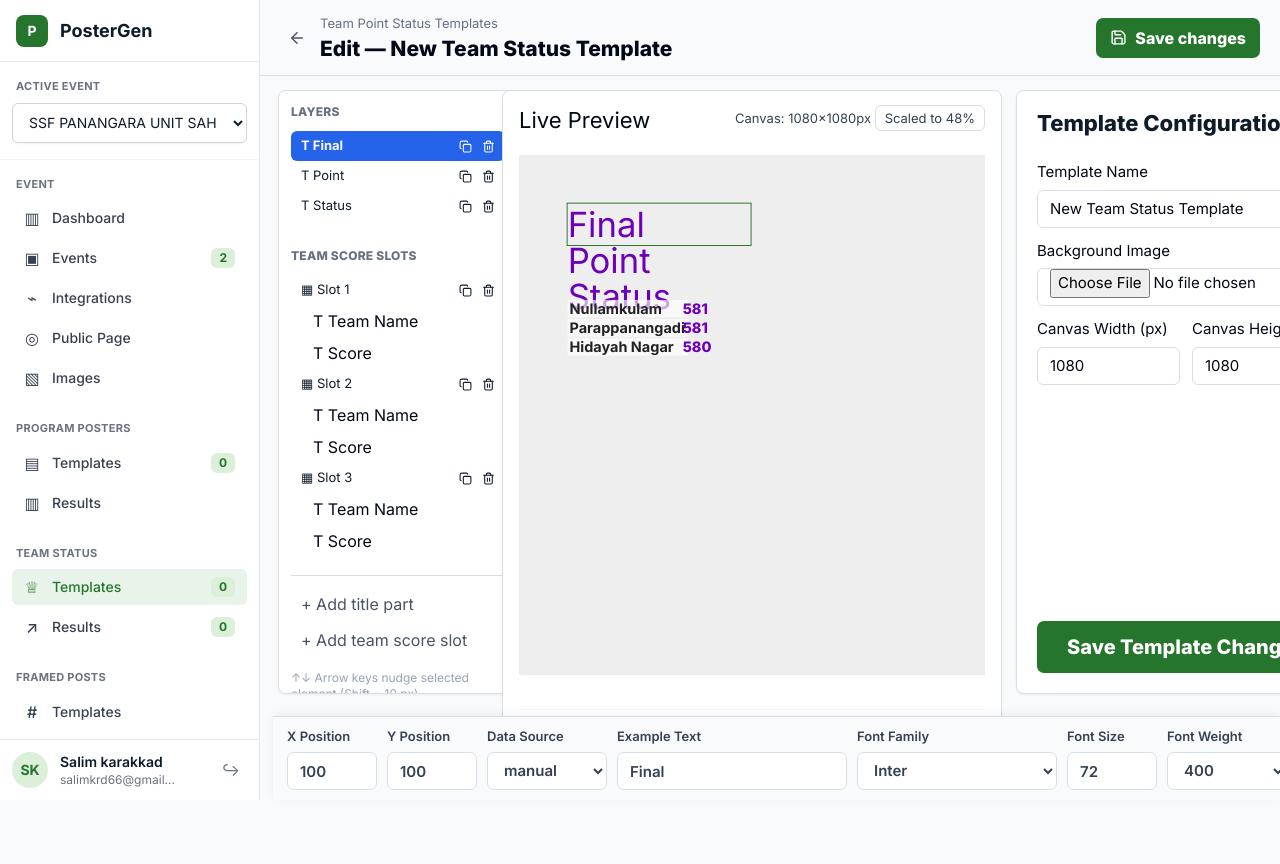
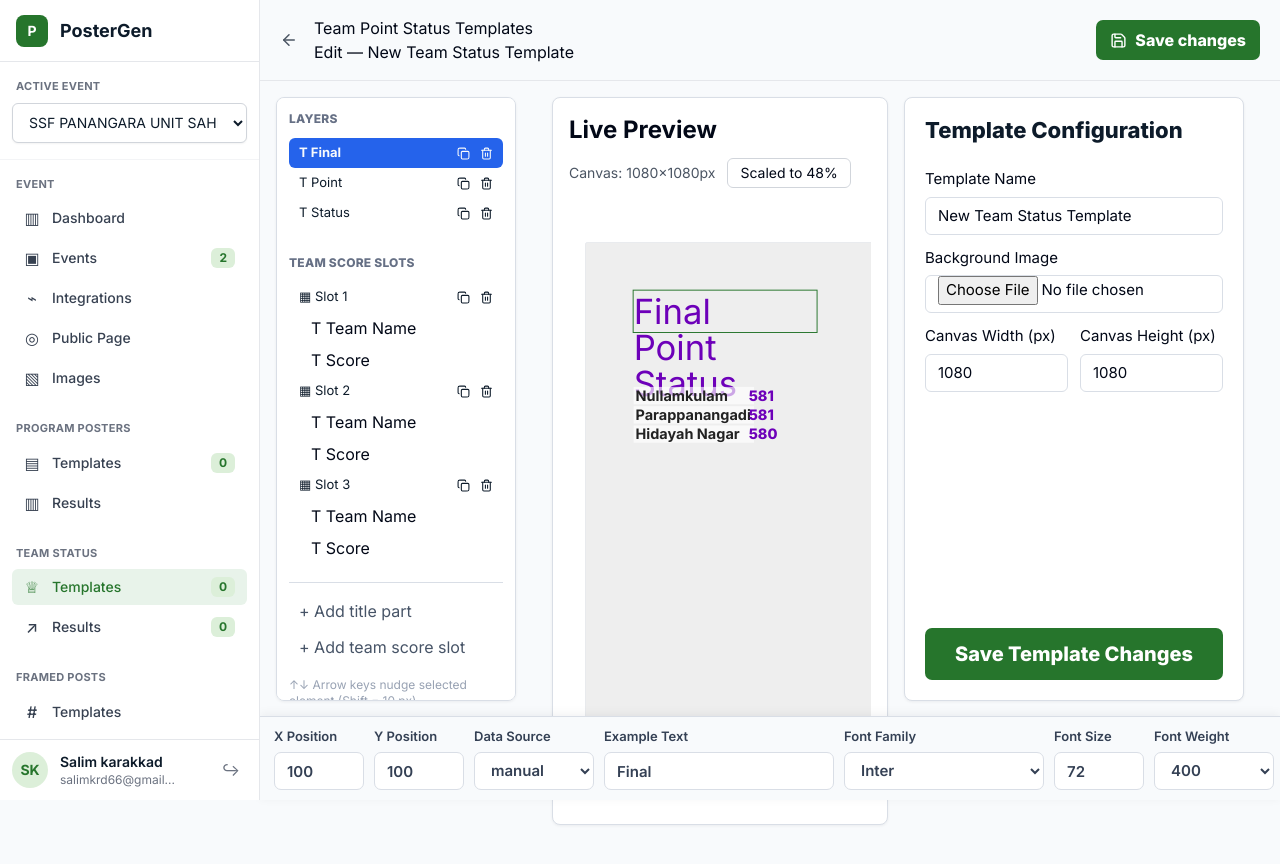
Before and after one commit to salimkrd/Rankify, a React (Vite) app: page /dashboard/team-status-templates/1/edit in a window 1280 px wide. Shown: the top 864 px of the page. Built offline with nearby package versions, Linux system fonts and the light colour scheme; a web font is replaced by a local one.

Commit message:
Update app

```diff
--- a/src/pages/TeamStatusTemplateEditorPage.jsx
+++ b/src/pages/TeamStatusTemplateEditorPage.jsx
@@ -663,7 +663,9 @@ export default function TeamStatusTemplateEditorPage() {
   return (
     <section className="team-editor-page">
       <style>{styles}</style>
-      <header className="editor-header">
+      <header className="sticky top-0 z-30 border-b border-gray-200 bg-[#F8FAFC] px-5 py-4">
+        <div className="flex items-center justify-between gap-4">
+          <div className="flex items-center gap-4">
             <button type="button" className="back-btn" onClick={() => navigate("/dashboard/team-status-templates")}>
               <ArrowLeft size={18} />
             </button>
@@ -671,14 +673,16 @@ export default function TeamStatusTemplateEditorPage() {
               <p>Team Point Status Templates</p>
               <h1>{isEdit ? `Edit — ${template.name}` : "Create team status template"}</h1>
             </div>
+          </div>
           <button type="button" className="save-btn" onClick={saveTemplate}>
             <Save size={17} />
             {isEdit ? "Save changes" : "Create template"}
           </button>
+        </div>
       </header>
 
-      <main className="editor-grid">
-        <aside className="layers-panel">
+      <main className="grid grid-cols-[260px_minmax(0,1fr)_360px] gap-4 p-4">
+        <aside className="layers-panel rounded-lg border border-gray-200 bg-white p-4 shadow-sm">
           <h2>LAYERS</h2>
           {titles.map((title) => (
             <LayerRow
@@ -715,11 +719,15 @@ export default function TeamStatusTemplateEditorPage() {
           <p className="hint">↑↓ Arrow keys nudge selected element (Shift = 10 px)</p>
         </aside>
 
-        <section className="preview-panel">
-          <div className="panel-title">
-            <h2>Live Preview</h2>
-            <p>Canvas: {template.canvas.width}×{template.canvas.height}px <span>Scaled to {Math.round(scale * 100)}%</span></p>
+        <section className="preview-panel min-w-0 rounded-lg border border-gray-200 bg-white p-4 shadow-sm">
+          <div className="mb-4 flex flex-wrap items-center justify-between gap-3">
+            <h2 className="whitespace-nowrap text-2xl font-bold">Live Preview</h2>
+            <div className="flex items-center gap-3 text-sm">
+              <span className="text-gray-600">Canvas: {template.canvas.width}×{template.canvas.height}px</span>
+              <span className="rounded-md border border-gray-300 bg-white px-3 py-1 text-sm">Scaled to {Math.round(scale * 100)}%</span>
             </div>
+          </div>
+          <div className="max-h-[520px] overflow-auto rounded-lg bg-white p-4">
             <div
               className="canvas-outer"
               ref={previewRef}
@@ -735,9 +743,10 @@ export default function TeamStatusTemplateEditorPage() {
                 onBeginDrag={beginDrag}
               />
             </div>
+          </div>
 
-          <section className="example-panel">
-            <button type="button" onClick={() => setExampleOpen((open) => !open)}>
+          <section className="mt-6 rounded-lg bg-white/70 p-4">
+            <button type="button" onClick={() => setExampleOpen((open) => !open)} className="flex w-full items-center justify-between text-left text-lg font-semibold">
               Example Data for Preview <span>{exampleOpen ? "⌃" : "⌄"}</span>
             </button>
             {exampleOpen && (
@@ -792,8 +801,8 @@ export default function TeamStatusTemplateEditorPage() {
           </section>
         </section>
 
-        <aside className="config-panel">
-          <h2>Template Configuration</h2>
+        <aside className="config-panel rounded-lg border border-gray-200 bg-white p-6 shadow-sm">
+          <h2 className="mb-8 text-2xl font-bold">Template Configuration</h2>
           {textInput("Template Name", template.name, (value) => updateTemplate({ name: value }))}
           <label>
             Background Image
@@ -898,15 +907,15 @@ const styles = `
 .team-editor-page{min-height:100vh;background:#F8FAFC;color:#020817;padding-bottom:112px;font-family:Inter,ui-sans-serif,system-ui,-apple-system,BlinkMacSystemFont,"Segoe UI",sans-serif}
 .editor-header{height:76px;border-bottom:1px solid #D9DEE6;display:flex;align-items:center;gap:14px;padding:0 20px 0 28px;background:#F8FAFC}
 .back-btn{border:0;background:transparent;color:#4B5563;display:flex;cursor:pointer}.editor-header p{margin:0;color:#667085;font-size:13px}.editor-header h1{margin:2px 0 0;font-size:21px;line-height:1.2;font-weight:800}.save-btn{margin-left:auto;height:40px;border:0;border-radius:7px;background:#26752C;color:#fff;padding:0 14px;display:flex;align-items:center;gap:8px;font-weight:800;cursor:pointer}
-.editor-grid{display:grid;grid-template-columns:minmax(220px,242px) minmax(560px,1fr) minmax(340px,410px);gap:14px;padding:14px 18px 24px;align-items:start}
+.editor-grid{display:grid;grid-template-columns:260px minmax(0,1fr) 360px;gap:16px;padding:16px;align-items:start}
 .layers-panel,.preview-panel,.config-panel{border:1px solid #D9DEE6;border-radius:8px;background:#fff;box-shadow:0 1px 3px rgba(15,23,42,.06)}
-.layers-panel{padding:12px;min-height:620px;max-height:calc(100vh - 196px);overflow:auto}.layers-panel h2,.layers-panel h3{margin:0 0 10px;color:#667085;font-size:12px;font-weight:800;letter-spacing:.02em}.layers-panel h3{margin-top:26px}.layers-panel button{width:100%;min-height:32px;border:0;border-radius:6px;background:transparent;display:flex;align-items:center;justify-content:space-between;text-align:left;padding:0 10px;cursor:pointer}.layers-panel button.active{background:#26752C;color:#fff;font-weight:700}.layers-panel button.child{padding-left:22px}.layer-row{gap:8px}.layer-label{min-width:0;overflow:hidden;text-overflow:ellipsis;white-space:nowrap}.layer-icons{margin-left:auto;display:flex;align-items:center;justify-content:flex-end;gap:10px;flex:0 0 auto}.layer-icons svg{display:block;border-radius:4px}.layer-icons svg:hover{background:rgba(15,23,42,.08)}.active .layer-icons svg:hover{background:rgba(255,255,255,.18)}.layer-actions{border-top:1px solid #D9DEE6;margin-top:18px;padding-top:12px;display:grid;gap:4px}.layer-actions button{color:#475467}.hint{margin:14px 0 0;color:#98A2B3;font-size:12px;line-height:1.35}
-.preview-panel{padding:16px 16px 0;min-height:620px;overflow:hidden}.panel-title{display:flex;align-items:flex-start;justify-content:space-between;gap:16px}.panel-title h2{margin:0;font-size:22px;line-height:1.2}.panel-title p{margin:2px 0 0;color:#344054;font-size:13px;white-space:nowrap}.panel-title span{border:1px solid #D9DEE6;border-radius:6px;padding:4px 9px;background:#fff}
+.layers-panel{padding:16px;min-height:620px;max-height:calc(100vh - 196px);overflow:auto}.layers-panel h2,.layers-panel h3{margin:0 0 10px;color:#667085;font-size:12px;font-weight:800;letter-spacing:.02em}.layers-panel h3{margin-top:26px}.layers-panel button{width:100%;min-height:32px;border:0;border-radius:6px;background:transparent;display:flex;align-items:center;justify-content:space-between;text-align:left;padding:0 10px;cursor:pointer}.layers-panel button.active{background:#26752C;color:#fff;font-weight:700}.layers-panel button.child{padding-left:22px}.layer-row{gap:8px}.layer-label{min-width:0;overflow:hidden;text-overflow:ellipsis;white-space:nowrap}.layer-icons{margin-left:auto;display:flex;align-items:center;justify-content:flex-end;gap:10px;flex:0 0 auto}.layer-icons svg{display:block;border-radius:4px}.layer-icons svg:hover{background:rgba(15,23,42,.08)}.active .layer-icons svg:hover{background:rgba(255,255,255,.18)}.layer-actions{border-top:1px solid #D9DEE6;margin-top:18px;padding-top:12px;display:grid;gap:4px}.layer-actions button{color:#475467}.hint{margin:14px 0 0;color:#98A2B3;font-size:12px;line-height:1.35}
+.preview-panel{padding:0;min-height:620px;overflow:hidden}.panel-title{display:flex;align-items:flex-start;justify-content:space-between;gap:16px}.panel-title h2{margin:0;font-size:22px;line-height:1.2}.panel-title p{margin:2px 0 0;color:#344054;font-size:13px;white-space:nowrap}.panel-title span{border:1px solid #D9DEE6;border-radius:6px;padding:4px 9px;background:#fff}
 .canvas-outer{margin:22px auto 34px;position:relative;overflow:hidden}.canvas-inner{position:relative;overflow:hidden;background-size:cover;background-position:center;transform-origin:top left;border:1px solid #D9DEE6;border-radius:6px}
 .canvas-element,.slot-element,.slot-child{position:absolute;box-sizing:border-box;cursor:move;user-select:none;white-space:pre-wrap}.canvas-element.selected,.slot-element.selected,.slot-child.selected{outline:2px solid #26752C;outline-offset:0}.slot-element{height:42px;display:flex;position:absolute}.slot-child{min-height:24px;padding:0 4px}
 .example-panel{background:#fff;border-top:1px solid #F1F3F6}.example-panel>button{width:100%;height:56px;border:0;background:#fff;display:flex;align-items:center;justify-content:space-between;padding:0 18px;font-size:18px;cursor:pointer}.example-fields{padding:0 18px 18px}.example-fields p{color:#344054}.example-fields h3{font-size:16px}.two-col{display:grid;grid-template-columns:minmax(0,1fr) minmax(0,1fr);gap:12px}.team-row{display:grid;grid-template-columns:minmax(0,1fr) minmax(0,1fr);gap:10px;margin-bottom:8px}.add-example{height:36px;border:1px solid #D9DEE6;border-radius:6px;background:#fff;padding:0 14px;font-size:16px;cursor:pointer}
 .config-panel{padding:20px 16px;display:flex;flex-direction:column;gap:12px;min-height:620px;max-height:calc(100vh - 196px);overflow:auto}.config-panel h2{margin:0 0 18px;font-size:24px;font-weight:500}label{display:grid;gap:6px;font-size:15px;min-width:0}input,select{width:100%;min-width:0;height:38px;border:1px solid #D9DEE6;border-radius:6px;background:#fff;padding:0 12px;font-size:15px;outline:none;box-sizing:border-box}input:focus,select:focus{border-color:#26752C;box-shadow:0 0 0 3px rgba(38,117,44,.16)}.bg-preview{width:100%;max-height:360px;object-fit:contain;border-radius:6px;background:#F3F4F6}.clear-btn{align-self:flex-start;height:36px;border:0;border-radius:6px;background:#DC2626;color:#fff;padding:0 14px;font-weight:700;cursor:pointer}.big-save-btn{margin-top:auto;height:52px;min-height:52px;border:0;border-radius:7px;background:#26752C;color:#fff;font-size:20px;font-weight:800;cursor:pointer}
-.toolbar{position:fixed;left:273px;right:0;bottom:0;z-index:30;min-height:82px;border-top:1px solid #D9DEE6;background:#F8FAFC;display:flex;align-items:center;gap:10px;padding:10px 14px;box-shadow:0 -2px 10px rgba(15,23,42,.06);overflow-x:auto;overflow-y:hidden;white-space:nowrap}.toolbar label{min-width:90px;display:grid;gap:6px;color:#344054;font-size:13px;font-weight:600}.toolbar input,.toolbar select{height:38px;border-radius:7px}.toolbar button{height:38px;border:1px solid #D9DEE6;border-radius:7px;background:#fff;padding:0 14px;font-size:16px;cursor:pointer;box-shadow:0 1px 2px rgba(15,23,42,.06)}.toolbar.empty-toolbar{gap:16px}.empty-message{color:#667085;white-space:nowrap;font-size:15px}.toolbar-group{display:flex;align-items:center;gap:10px;white-space:nowrap}.toolbar-group span{color:#667085;font-size:15px;font-weight:500}.existing-group button{background:#EAF5EA;border-color:#DDEBDD;color:#176B22;box-shadow:none}.check-control{min-width:70px;display:flex!important;align-items:center;gap:8px}.check-control input{width:18px;height:18px;min-width:18px;padding:0}.toolbar label:has(input[type="color"]){min-width:86px}.toolbar input[type="color"]{width:56px;padding:4px}.toolbar label:has(select){min-width:120px}.toolbar label:nth-child(4){min-width:230px}.toolbar label:nth-child(5){min-width:200px}
+.toolbar{position:fixed;left:260px;right:0;bottom:0;z-index:30;min-height:82px;border-top:1px solid #D9DEE6;background:#F8FAFC;display:flex;align-items:center;gap:10px;padding:10px 14px;box-shadow:0 -2px 10px rgba(15,23,42,.06);overflow-x:auto;overflow-y:hidden;white-space:nowrap}.toolbar label{min-width:90px;display:grid;gap:6px;color:#344054;font-size:13px;font-weight:600}.toolbar input,.toolbar select{height:38px;border-radius:7px}.toolbar button{height:38px;border:1px solid #D9DEE6;border-radius:7px;background:#fff;padding:0 14px;font-size:16px;cursor:pointer;box-shadow:0 1px 2px rgba(15,23,42,.06)}.toolbar.empty-toolbar{gap:16px}.empty-message{color:#667085;white-space:nowrap;font-size:15px}.toolbar-group{display:flex;align-items:center;gap:10px;white-space:nowrap}.toolbar-group span{color:#667085;font-size:15px;font-weight:500}.existing-group button{background:#EAF5EA;border-color:#DDEBDD;color:#176B22;box-shadow:none}.check-control{min-width:70px;display:flex!important;align-items:center;gap:8px}.check-control input{width:18px;height:18px;min-width:18px;padding:0}.toolbar label:has(input[type="color"]){min-width:86px}.toolbar input[type="color"]{width:56px;padding:4px}.toolbar label:has(select){min-width:120px}.toolbar label:nth-child(4){min-width:230px}.toolbar label:nth-child(5){min-width:200px}
 @media(max-width:1320px){.editor-grid{grid-template-columns:minmax(210px,230px) minmax(500px,1fr) minmax(320px,360px)}}
 @media(max-width:1100px){.editor-grid{grid-template-columns:1fr}.toolbar{left:0}.layers-panel,.preview-panel,.config-panel{max-height:none;min-height:auto}.config-panel{min-height:420px}}
 `;
```
Also changed, not shown: 2 other files (tests, documents, lock files or other folders). Lines whose indentation alone changed are shown as unchanged.
